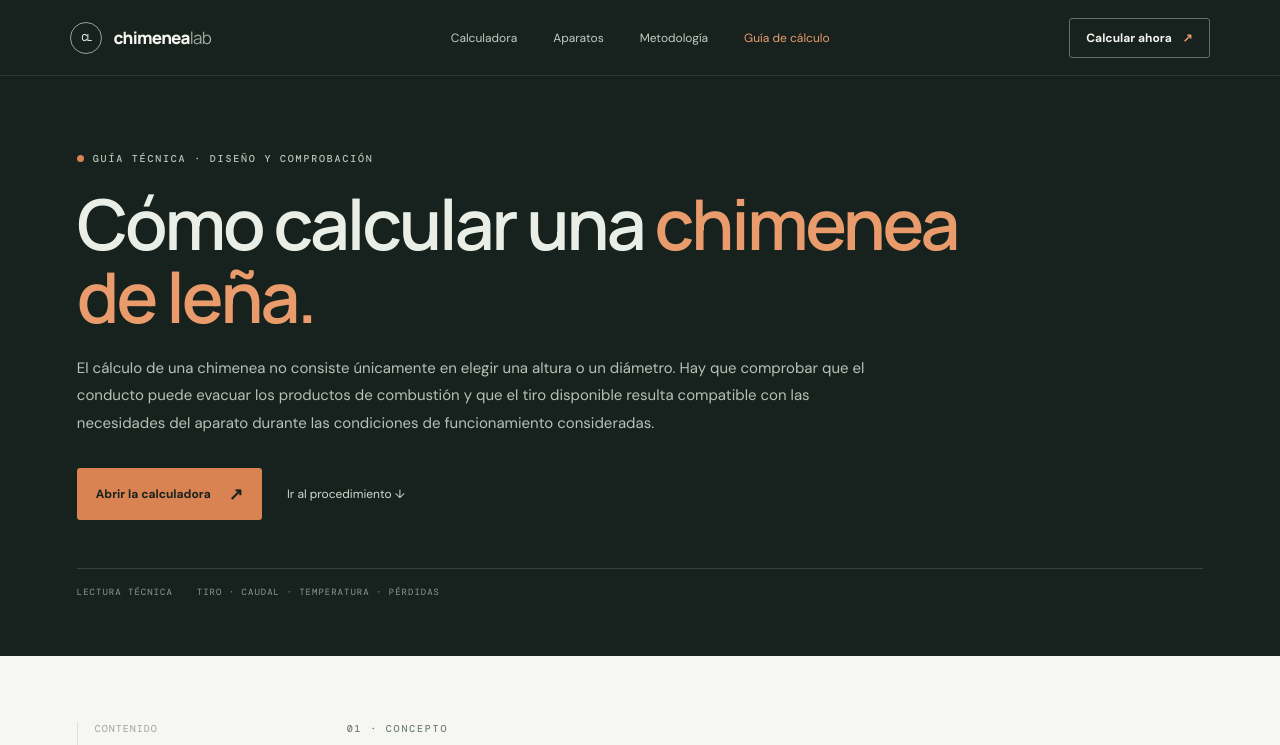
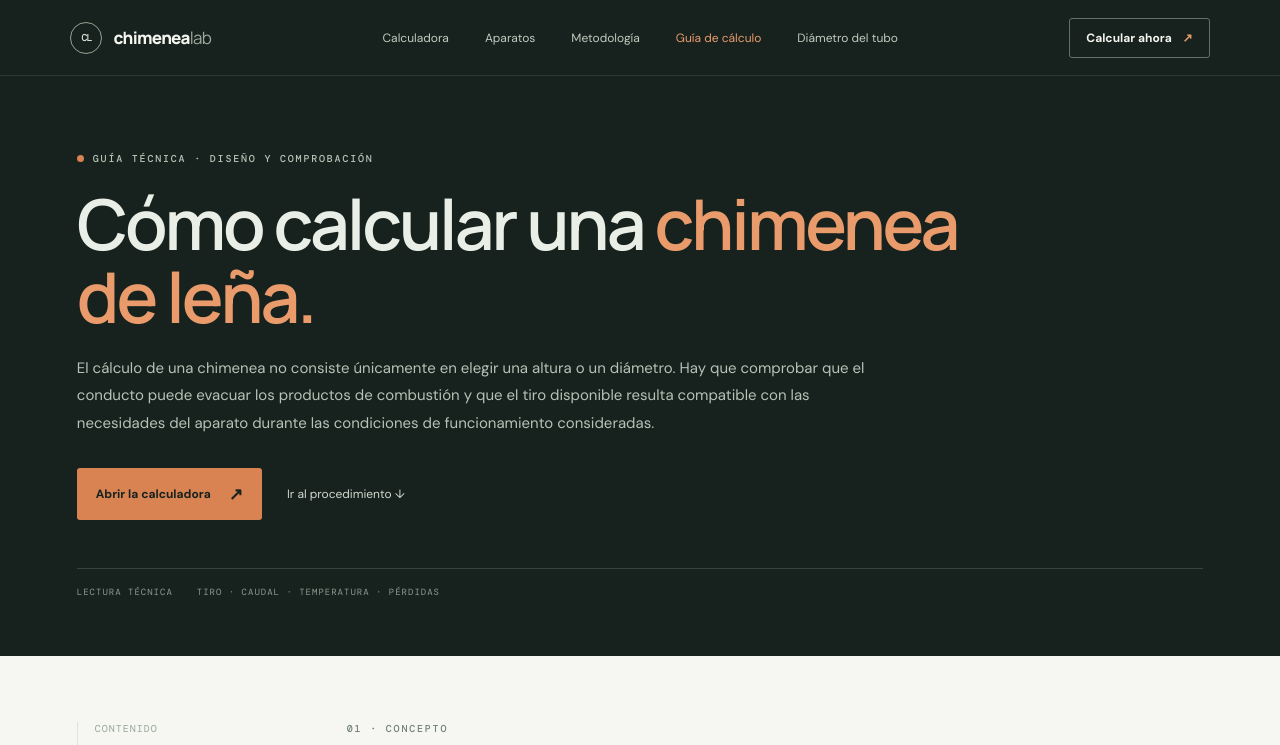
Before and after one commit to Pabloypunto/chimenealab, a website: page calculo-chimenea-lena/index.html in a window 1280 px wide. Shown: the top 745 px of the page. Drawn offline with nearby package versions, Linux system fonts and the light colour scheme.

Commit message:
Cross-link chimney calculation and diameter guides

```diff
--- a/calculo-chimenea-lena/index.html
+++ b/calculo-chimenea-lena/index.html
@@ -35,7 +35,7 @@
 <body class="guide-page">
   <header class="topbar">
     <a class="brand" href="../" aria-label="ChimeneaLab inicio"><span class="brand-mark">CL</span><span>chimenea<span class="brand-light">lab</span></span></a>
-    <nav><a href="../#calculadora">Calculadora</a><a href="../#catalogo">Aparatos</a><a href="../#metodo">Metodología</a><a href="./" aria-current="page">Guía de cálculo</a></nav>
+    <nav><a href="../#calculadora">Calculadora</a><a href="../#catalogo">Aparatos</a><a href="../#metodo">Metodología</a><a href="./" aria-current="page">Guía de cálculo</a><a href="../calcular-diametro-tubo-chimenea-lena/">Diámetro del tubo</a></nav>
     <a class="top-cta" href="../#calculadora">Calcular ahora <span>↗</span></a>
   </header>
   <main>
@@ -146,6 +146,7 @@
           <div class="formula-inline">A = π · D² / 4 &nbsp;&nbsp; y &nbsp;&nbsp; v = ṁ / (ρ · A)</div>
           <p>A igualdad de caudal másico y densidad, un diámetro mayor reduce la velocidad media. Esto modifica la presión dinámica y las pérdidas por fricción y accesorios. Pero también cambia la transferencia térmica por unidad de longitud y el comportamiento global del sistema.</p>
           <div class="guide-note"><strong>No hay un diámetro universal</strong><p>El diámetro no debe elegirse únicamente por la potencia nominal ni por una tabla genérica sin contexto. Debe respetar las instrucciones del fabricante y verificarse dentro del cálculo aplicable a la instalación concreta.</p></div>
+          <p>Si quieres profundizar en esta variable, consulta nuestra guía específica: <a href="../calcular-diametro-tubo-chimenea-lena/">cómo calcular el diámetro de un tubo de chimenea de leña</a>.</p>
         </section>
         <section id="equilibrio">
           <div class="eyebrow dark-eyebrow">08 · RESULTADO DEL SISTEMA</div>
@@ -181,6 +182,7 @@
           <h2>Aplica el modelo a una instalación.</h2>
           <p>Cuando dispongas de los datos técnicos del aparato y de la geometría del conducto, puedes introducirlos en la calculadora para estimar el punto de funcionamiento y revisar el balance de presiones.</p>
           <a class="button button-primary" href="../#calculadora">Ir a la calculadora de tiro <span>↗</span></a>
+          <p><a class="guide-text-link" href="../calcular-diametro-tubo-chimenea-lena/">Leer también: cómo calcular el diámetro del tubo →</a></p>
           <p class="guide-smallprint">Los valores de demostración no representan un aparato comercial. Sustitúyelos por datos trazables antes de interpretar cualquier resultado.</p>
         </section>
       </article>
```
